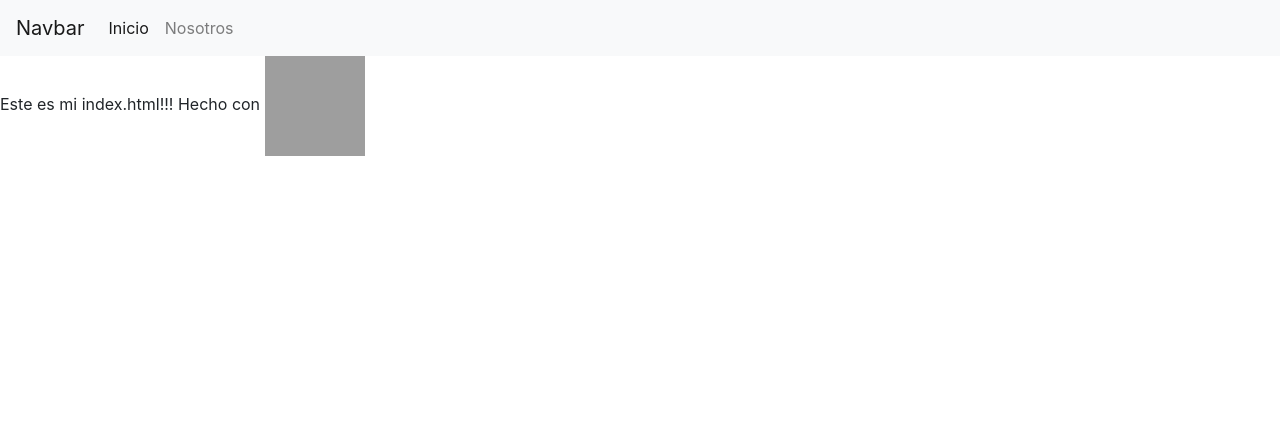
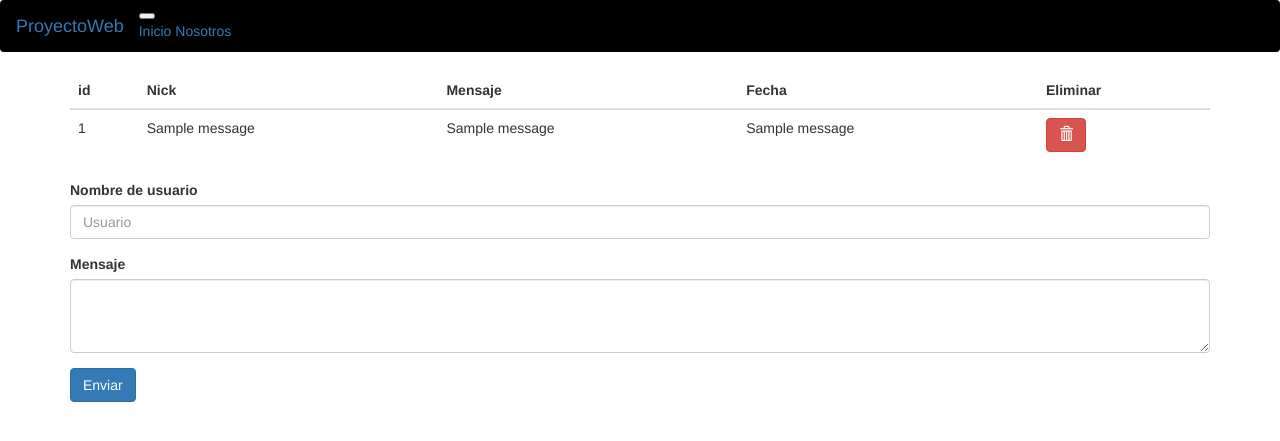
Before and after one commit to jolavarriamusm/ipn-paypal, a Flask app: page / in a window 1280 px wide. Shown: the top 441 px of the page. Run offline with Flask 2, Linux system fonts and the light colour scheme; a database or web service that is not in the repository returns one stand-in record (values such as "Sample title"); some libraries are stand-ins or nearby versions; grey boxes are pictures that could not be loaded.

Commit message:
segundo db

```diff
--- a/app.py
+++ b/app.py
@@ -1,14 +1,51 @@
-from flask import Flask, render_template
+from flask import Flask, render_template, redirect, request
+
+import db
+
+import os
+from dotenv import load_dotenv
+load_dotenv()
+debugmode = os.environ.get('WEBPROJECT_PRODUCTION')!='TRUE'
 
 app = Flask(__name__)
 
 @app.route('/')
 def index():
-    return render_template('index.html')
+    message_list = db.select_messages()
+    return render_template("index.html", messages = message_list)
 
 @app.route('/about')
 def about():
     return render_template('about.html')
 
+@app.route('/env')
+def env():
+    if debugmode:
+        return 'Corriendo en desarrollo'
+    else:
+        return 'Corriendo en producción (heroku)'
+
+@app.route('/db')
+def database():
+    conn = db.get_connection()
+    if conn == None:
+        return "No se puede conectar a la base de datos"
+    else:
+        return "Conexión con base de datos exitosa"
+
+@app.route('/new', methods=['POST'])
+def new():
+    user_param = request.form['user_data']
+    msg_param = request.form['msg_data']
+    db.add_message(user_param, msg_param)
+    return redirect('/')
+
+#ALTER SEQUENCE messages_message_id_seq RESTART WITH 1
+@app.route('/delete', methods=['GET'])
+def delete():
+    id_param = request.args['id']
+    db.delete_message(id_param)
+    return redirect('/')
+
 if __name__ == '__main__':
-    app.run(debug = True)
+    app.run(debug = debugmode)
--- /dev/null
+++ b/db.py
@@ -0,0 +1,65 @@
+import psycopg2
+import urllib.parse as urlparse
+
+import os
+from dotenv import load_dotenv
+load_dotenv()
+database_url = os.environ['DATABASE_URL']
+
+def get_connection_unsafe():
+    return psycopg2.connect(
+                dbname='deg506b08u73i2',
+                user='smtckjvoabcoxs',
+                password='e069b8102d92c09270411baaa566d6a742994ebe43c5ebf778341fcf4494fec1',
+                host='ec2-35-174-127-63.compute-1.amazonaws.com',
+                port='5432'
+            )
+
+def get_connection():
+    url = urlparse.urlparse(database_url)
+    dbname = url.path[1:]
+    print(dbname)
+    print(url.path)
+    user = url.username
+    password = url.password
+    host = url.hostname
+    port = url.port
+    return psycopg2.connect(
+                dbname=dbname,
+                user=user,
+                password=password,
+                host=host,
+                port=port
+            )
+
+def select_messages():
+    connection = get_connection()
+    cursor = connection.cursor()
+    cursor.execute("SET TIMEZONE = 'America/Santiago'")
+    cursor.execute("SELECT * FROM messages")
+    fetch = cursor.fetchall()
+    connection.close()
+    return fetch
+
+
+def add_message(username, message):
+    connection = get_connection()
+    cursor = connection.cursor()
+    query = "INSERT INTO messages (username, message, time) VALUES ('" + username + "', '" + message + "', NOW())"
+    cursor.execute(query)
+    #query = 'INSERT INTO messages(message_id, username, message, time) VALUES (default, %s, %s, NOW())'
+    #cursor.execute(query, ['nick_test', 'message_test'])
+    cursor.close()
+    connection.commit()
+    connection.close()
+
+def delete_message(id):
+    connection = get_connection()
+    cursor = connection.cursor()
+    query = "DELETE FROM messages WHERE message_id = '" + id + "'"
+    cursor.execute(query)
+    #query = "DELETE FROM messages WHERE id = %s"
+    #cursor.execute(query, ['nick_test', 'message_test'])
+    cursor.close()
+    connection.commit()
+    connection.close()
--- a/templates/index.html
+++ b/templates/index.html
@@ -1,12 +1,47 @@
 {% extends "layout.html" %}
 
-{% block index_activo %}
+{% block index_active %}
 active
 {% endblock %}
 
-{% block about_activo %}
+{% block saludo %}
+    <div class="container">
+    <table class="table">
+        <thead>
+            <tr>
+                <th scope="col">id</th>
+                <th scope="col">Nick</th>
+                <th scope="col">Mensaje</th>
+                <th scope="col">Fecha</th>
+                <th scope="col">Eliminar</th>
+            </tr>
+        </thead>
+        <tbody>
+            {% for msg in messages %}
+            <tr>
+                <td>{{ msg[0] }}</td>
+                <td>{{ msg[1] }}</td>
+                <td>{{ msg[2] }}</td>
+                <td>{{ msg[3] }}</td>
+                <td><a href="/delete?id={{ msg[0] }}" class="btn btn-danger" role="button"><span class="glyphicon glyphicon-trash"></span></a></td>
+            </tr>
+            {% endfor %}
+        </tbody>
+    </table>
+    </div>
+
+    <div class="container">
+    <form action="/new" method="post">
+        <div class="form-group">
+          <label for="user">Nombre de usuario</label>
+          <input type="text" class="form-control" id="user" name="user_data" placeholder="Usuario">
+        </div>
+        <div class="form-group">
+          <label for="textarea">Mensaje</label>
+          <textarea class="form-control" id="msg" name="msg_data" rows="3"></textarea>
+        </div>
+        <button type="submit" class="btn btn-primary">Enviar</button>
+    </form>
+    </div>
+
 {% endblock %}
-
-{% block contenido %}
-Este es mi index.html!!!
-{% endblock %}
--- a/templates/layout.html
+++ b/templates/layout.html
@@ -7,48 +7,36 @@
     <meta name="viewport" content="width=device-width, initial-scale=1, shrink-to-fit=no">
 
     <!-- Bootstrap CSS -->
-    <link rel="stylesheet" href="https://stackpath.bootstrapcdn.com/bootstrap/4.5.0/css/bootstrap.min.css"
-        integrity="sha384-9aIt2nRpC12Uk9gS9baDl411NQApFmC26EwAOH8WgZl5MYYxFfc+NcPb1dKGj7Sk" crossorigin="anonymous">
+    <link href="//maxcdn.bootstrapcdn.com/bootstrap/3.3.0/css/bootstrap.min.css" rel="stylesheet" id="bootstrap-css">
+    <script src="//maxcdn.bootstrapcdn.com/bootstrap/3.3.0/js/bootstrap.min.js"></script>
+    <script src="//code.jquery.com/jquery-1.11.1.min.js"></script>
+    <!------ Include the above in your HEAD tag ---------->
 
-    <title>Title</title>
+    <script src="http://ajax.googleapis.com/ajax/libs/jquery/1.9.1/jquery.min.js"></script>
+    <script src="http://getbootstrap.com/dist/js/bootstrap.min.js"></script>
+
+    <title>Inicio</title>
 </head>
 
 <body>
 
-    <nav class="navbar navbar-expand-lg navbar-light bg-light">
-        <a class="navbar-brand" href="/">Navbar</a>
-        <button class="navbar-toggler" type="button" data-toggle="collapse" data-target="#navbarNav"
-            aria-controls="navbarNav" aria-expanded="false" aria-label="Toggle navigation">
+    <nav class="navbar navbar-expand-lg navbar-dark" style="background-color: black;">
+        <a class="navbar-brand" href="/">ProyectoWeb</a>
+        <button class="navbar-toggler" type="button" data-toggle="collapse" data-target="#navbarNavAltMarkup"
+            aria-controls="navbarNavAltMarkup" aria-expanded="false" aria-label="Toggle navigation">
             <span class="navbar-toggler-icon"></span>
         </button>
-        <div class="collapse navbar-collapse" id="navbarNav">
-            <ul class="navbar-nav">
-                <li class="nav-item {% block index_activo %}{% endblock %}">
-                    <a class="nav-link" href="/">Inicio <span class="sr-only">(current)</span></a>
-                </li>
-                <li class="nav-item {% block about_activo %}{% endblock %}">
-                    <a class="nav-link" href="/about">Nosotros</a>
-                </li>
-            </ul>
+        <div class="collapse navbar-collapse" id="navbarNavAltMarkup">
+            <div class="navbar-nav ml-auto">
+                <a class="nav-item nav-link {% block index_active %}{% endblock %}" href="/">Inicio</a>
+                <a class="nav-item nav-link {% block about_active %}{% endblock %}" href="/about">Nosotros</a>
+            </div>
         </div>
     </nav>
 
-    {% block contenido %}
+    {% block saludo %}
     {% endblock %}
 
-    Hecho con <img src="https://seocom.agency/wp-content/uploads/2019/02/bootstrap-stack-1024x860.png" style="width: 100px; height: 100px;"/>
-
-    <!-- Optional JavaScript -->
-    <!-- jQuery first, then Popper.js, then Bootstrap JS -->
-    <script src="https://code.jquery.com/jquery-3.5.1.slim.min.js"
-        integrity="sha384-DfXdz2htPH0lsSSs5nCTpuj/zy4C+OGpamoFVy38MVBnE+IbbVYUew+OrCXaRkfj"
-        crossorigin="anonymous"></script>
-    <script src="https://cdn.jsdelivr.net/npm/popper.js@1.16.0/dist/umd/popper.min.js"
-        integrity="sha384-Q6E9RHvbIyZFJoft+2mJbHaEWldlvI9IOYy5n3zV9zzTtmI3UksdQRVvoxMfooAo"
-        crossorigin="anonymous"></script>
-    <script src="https://stackpath.bootstrapcdn.com/bootstrap/4.5.0/js/bootstrap.min.js"
-        integrity="sha384-OgVRvuATP1z7JjHLkuOU7Xw704+h835Lr+6QL9UvYjZE3Ipu6Tp75j7Bh/kR0JKI"
-        crossorigin="anonymous"></script>
 </body>
 
 </html>
```
Also changed, not shown: requirements.txt (+0 -9 lines), runtime.txt (+17 -1 lines), templates/about.html (+3 -6 lines).
